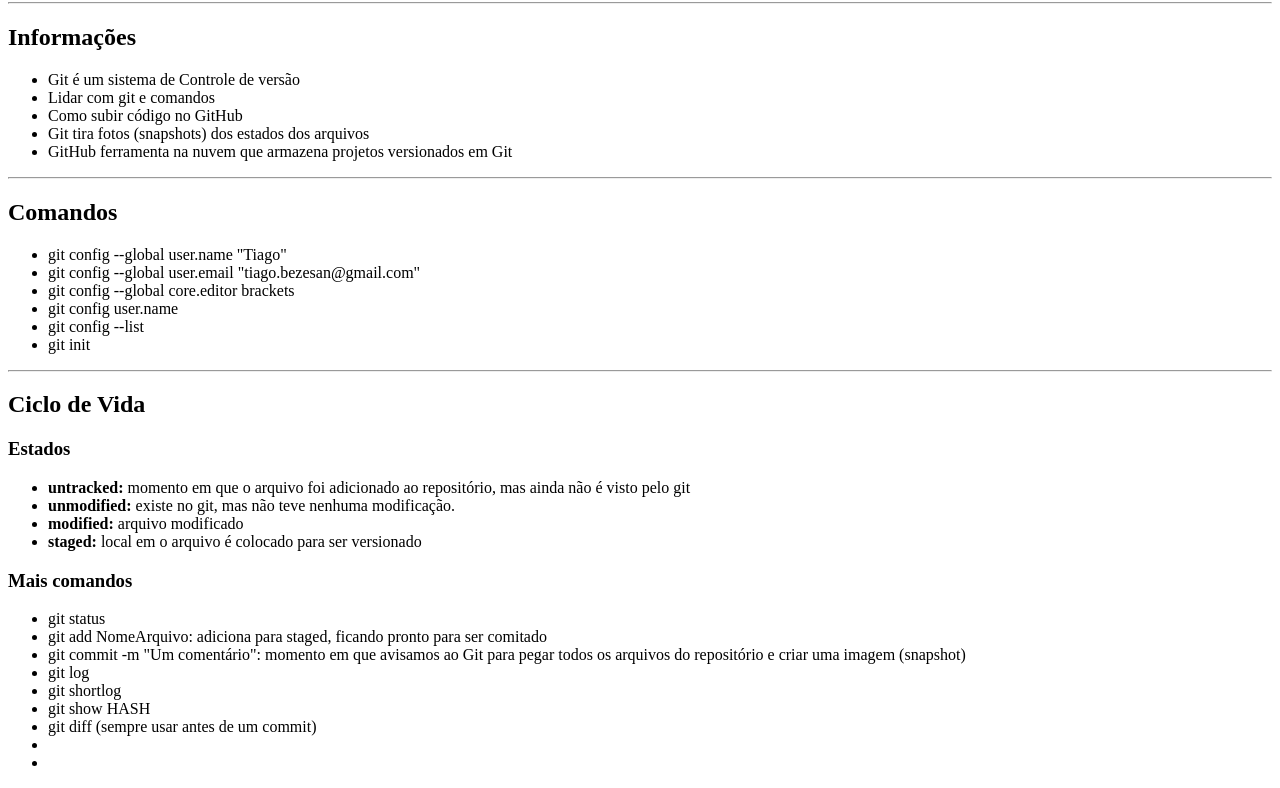
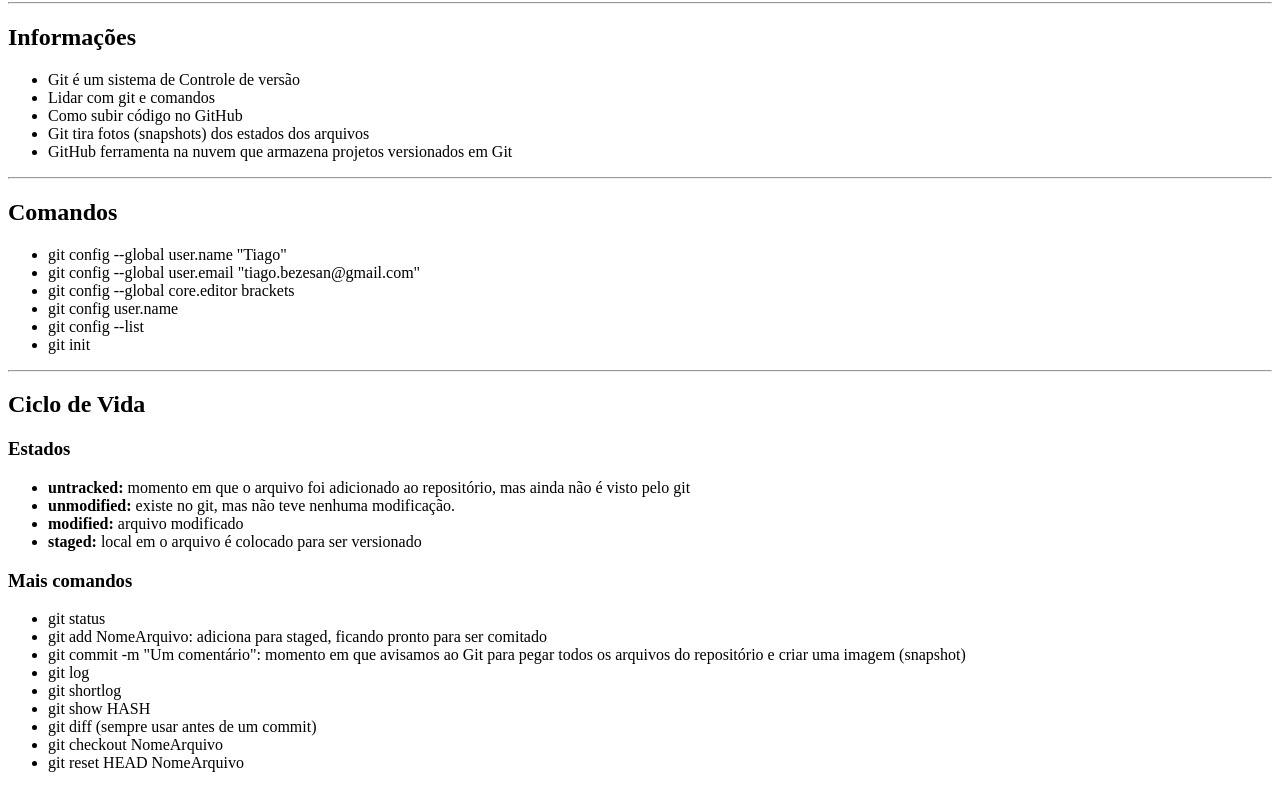
Before and after one commit to tiago-bsantos/teste-udemy, a plain HTML site: page index.html in a window 1280 px wide. Shown: the part 78-866 px from the top of the page. Drawn offline with Linux system fonts and the light colour scheme.

Commit message:
Qualquer coisa

```diff
--- a/index.html
+++ b/index.html
@@ -45,8 +45,8 @@
     <li>git shortlog</li>
     <li>git show HASH</li>
     <li>git diff (sempre usar antes de um commit)</li>
-    <li></li>
-    <li></li>
+    <li>git checkout NomeArquivo</li>
+    <li>git reset HEAD NomeArquivo</li>
 </ul>
 </body>
 </html>
```
Also changed, not shown: 1 other file.
